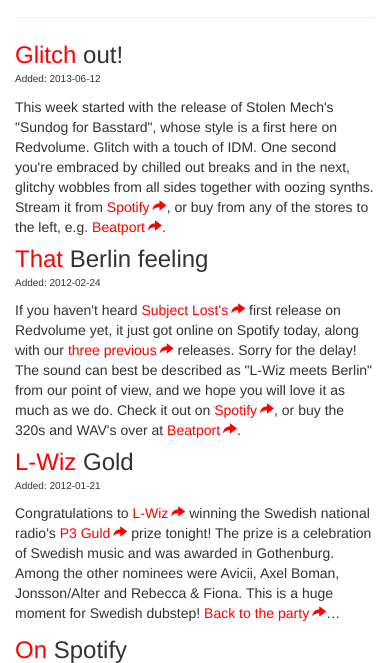
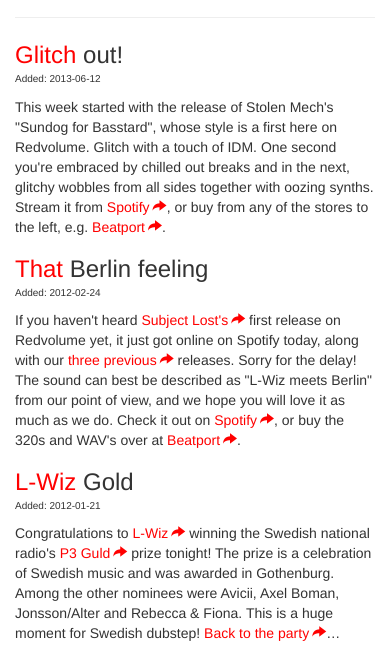
Before and after one commit to dermike/redvolume, a plain HTML site: page index.html in a window 390 px wide. Shown: the part 414-1077 px from the top of the page. Drawn offline with Linux system fonts and the light colour scheme.

Commit message:
News items rows bottom-margin increased

```diff
--- a/css/custom.css
+++ b/css/custom.css
@@ -6,7 +6,7 @@
 	padding-top: 70px;
 }
 
-.discography .col-md-3 {
+.discography .col-md-3, .news .col-md-4 {
 	margin-bottom: 20px;
 }
 
--- a/index.html
+++ b/index.html
@@ -68,7 +68,7 @@
 
           <hr />
 
-            <div class="row">
+            <div class="row news">
 			  <div class="col-md-4">
 			    <h3><span class="red">Glitch</span> out!</h3>
 			    <p class="datum">Added: 2013-06-12</p>
```
Also changed, not shown: allnews.html (+9 -9 lines).
